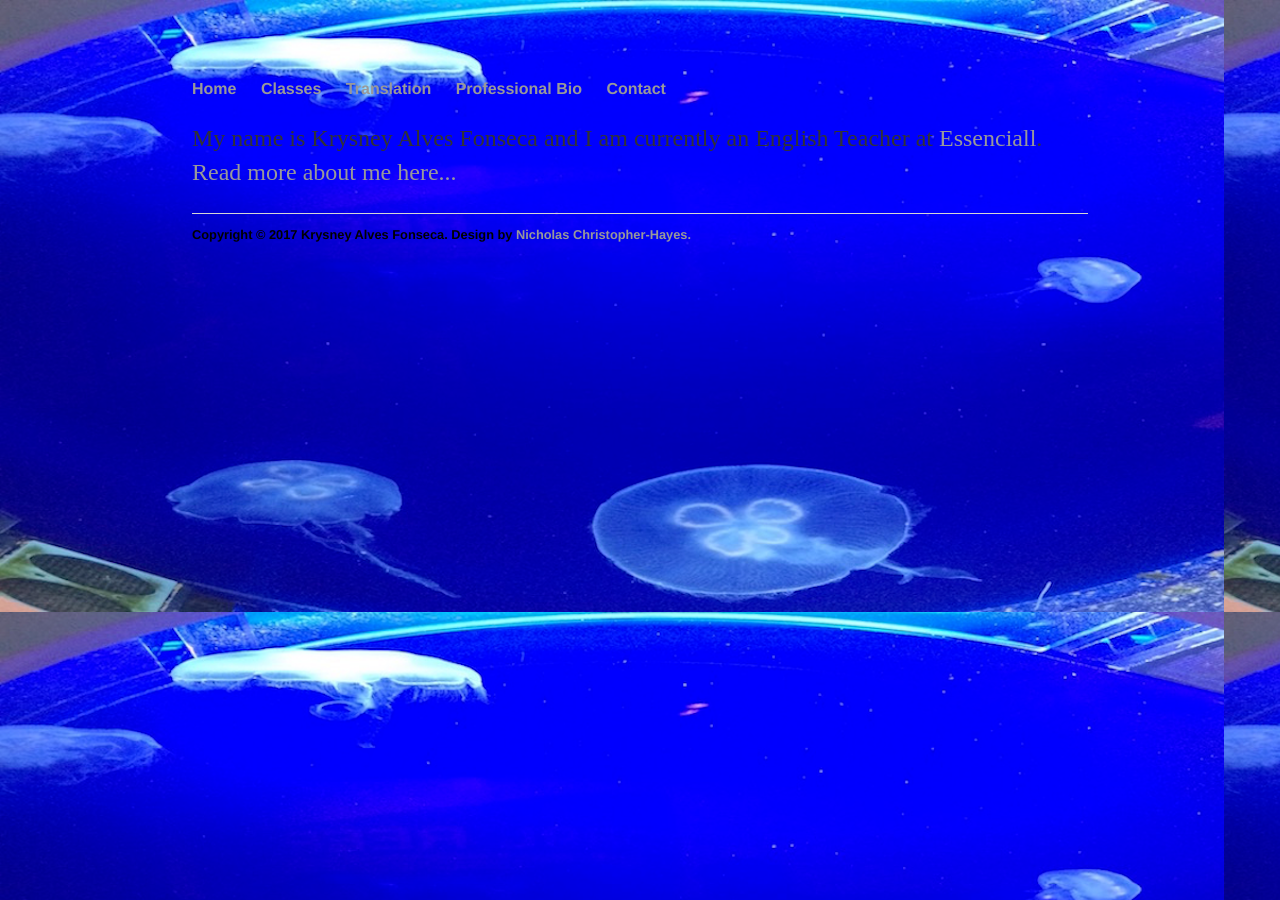
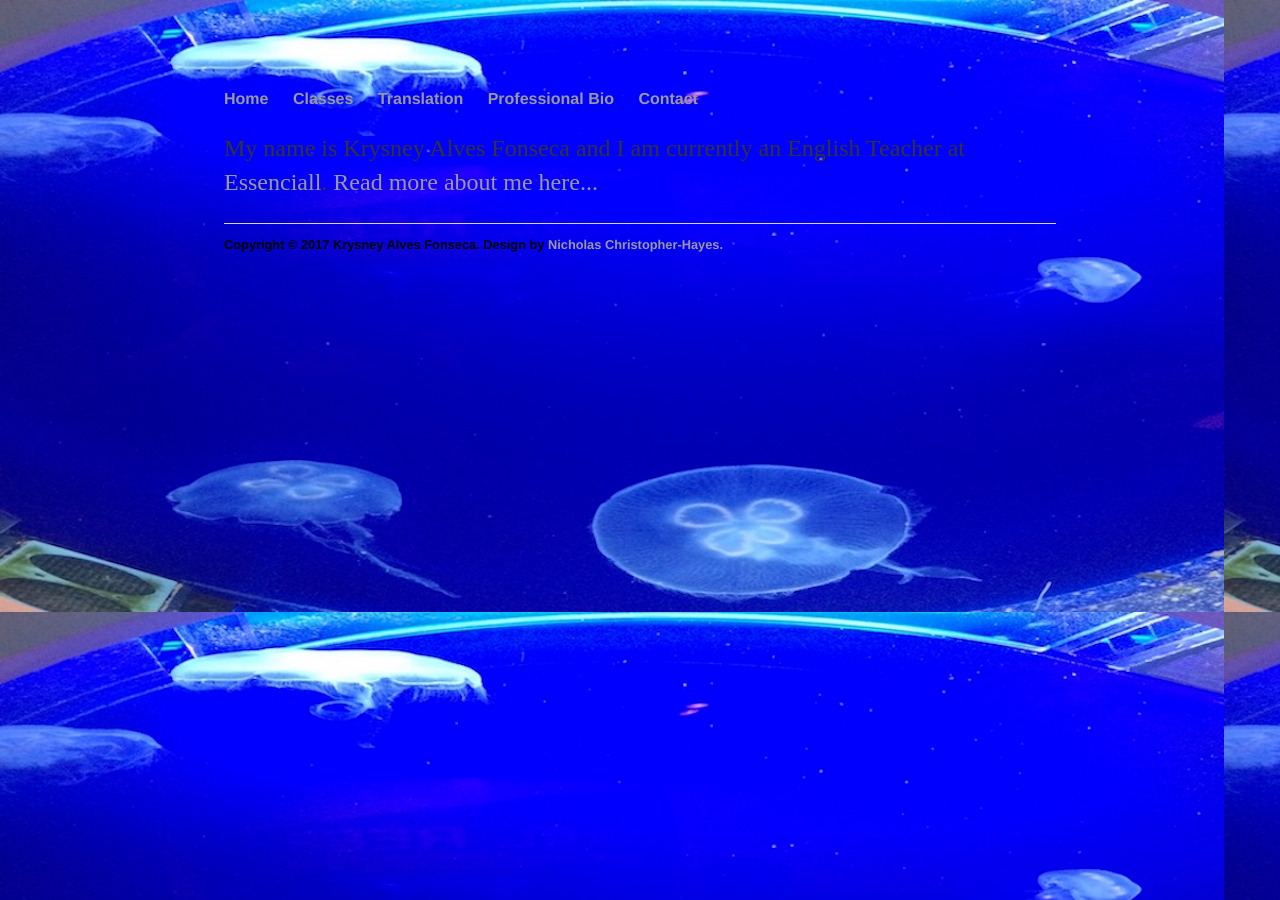
Before and after one commit to english-um-a-um/english-um-a-um.github.io, a Jekyll site: the page built from index.html, in a window 1280 px wide. Built offline with Jekyll 4.4.1, drawn with Linux system fonts in a browser that asks for light colours.

Commit message:
Update main.css

```diff
--- a/css/main.css
+++ b/css/main.css
@@ -1,6 +1,6 @@
 body {
-    margin: 80px auto;
-    width: 70%;
+    margin: 90px auto;
+    width: 65%;
 }
 nav ul, footer ul {
     font-family:'Helvetica', 'Arial', 'Sans-Serif';
```
